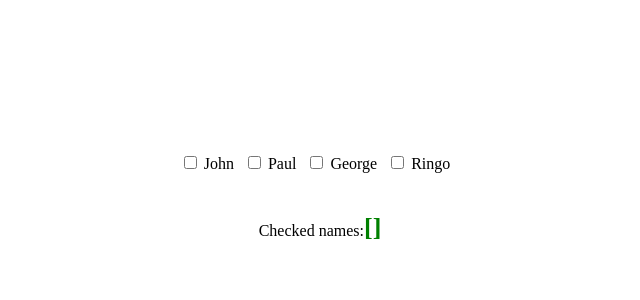
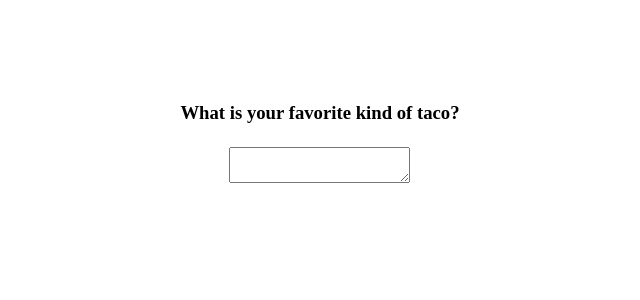
Before and after one commit to mdafrozz/Vue_App, a Vue app: page / in a window 1280 px wide. Shown: the top 300 px of the page, without its empty margins (320-960 px from the left). Built offline with nearby package versions, Linux system fonts and the light colour scheme; the HTML template or start-up script is replaced by a standard one.

Commit message:
Refactor: An example using "v-show"

```diff
--- a/src/components/vue_examples.vue
+++ b/src/components/vue_examples.vue
@@ -1,20 +1,8 @@
 <template>
-  <div id="app">
-    <input v-model="checkedNames" type="checkbox" id="john" value="John" />
-    <label for="john"> John</label>
-
-    <input v-model="checkedNames" type="checkbox" id="paul" value="Paul" />
-    <label for="paul"> Paul</label>
-
-    <input v-model="checkedNames" type="checkbox" id="george" value="George" />
-    <label for="george"> George</label>
-
-    <input v-model="checkedNames" type="checkbox" id="ringo" value="Ringo" />
-    <label for="ringo"> Ringo</label>
-    <br>
-    <br>
-    Checked names:<span>{{ checkedNames }}</span>
-  </div>
+   <h3>What is your favorite kind of taco?</h3>
+  <textarea v-model="tacos"></textarea>
+  <br>
+  <button v-show="tacos" type="submit">Let us know!</button>
 </template>
 
 <script>
@@ -22,10 +10,10 @@ export default {
   name: "vue_examples",
   data() {
     return {
-      checkedNames: []
-    };
-  },
-};
+      tacos: ''
+    }
+  }
+}
 </script>
 
 <style>
@@ -36,6 +24,7 @@ body {
 #app {
   text-align: center;
   padding: 70px;
+  max-width: 360px;
   font-size: 16px;
   margin: 0 auto;
   display: table;
@@ -46,9 +35,12 @@ label {
   padding-right: 10px;
 }
 
-span {
-            color: green;
-            font-weight: bold;
-            font-size: 26px;
-        }
+button {
+  border: none;
+  background: orangered;
+  color: white;
+  padding: 0.5em 1em;
+  border-radius: 3px;
+}
+
 </style>
```
